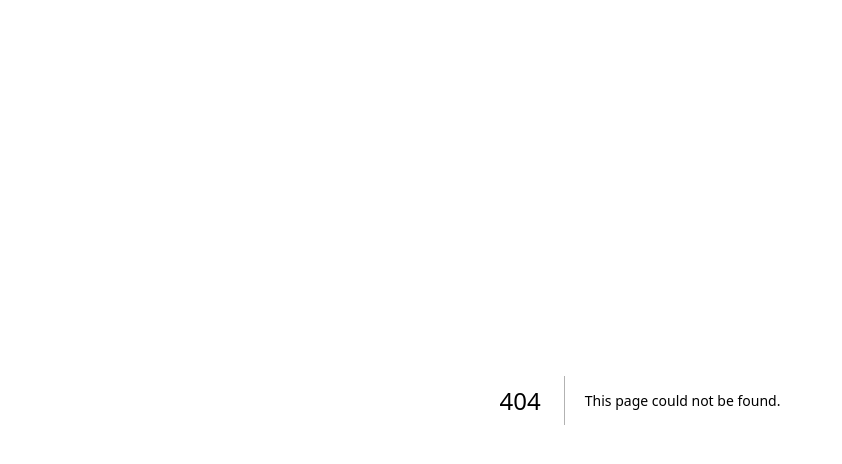
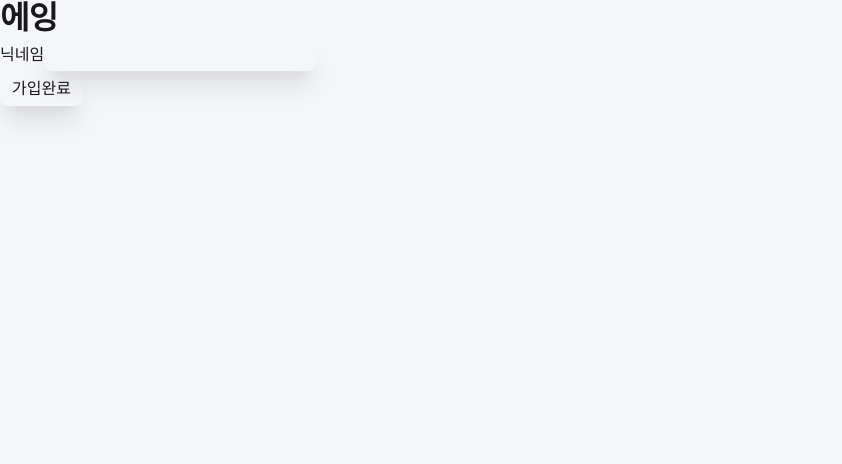
Before and after one commit to bbookng/zippyziggy, a Next.js app in the folder frontend/zippy-ziggy/: page /signup in a window 1280 px wide. Before the commit this address had no page. Shown: the top 464 px of the page, without its empty margins (0-842 px from the left). Built offline with nearby package versions, Linux system fonts and the light colour scheme.

Commit message:
[FE] feat : loginPage

```diff
--- /dev/null
+++ b/frontend/zippy-ziggy/src/components/Typography/Paragraph.tsx
@@ -0,0 +1,42 @@
+import { media } from '@/styles/media';
+import styled, { css, StyledComponent } from 'styled-components';
+
+enum Size {
+  small = '0.875rem',
+  medium = '1rem',
+  large = '1.25rem',
+}
+export interface ParagraphProps extends HTMLParagraphElement {
+  size?: keyof typeof Size;
+  color?: string;
+}
+
+const sizeStyles = css<{ size: keyof typeof Size }>`
+  ${({ size }) => css`
+    font-size: ${Size[size]};
+  `}
+`;
+
+const colorStyles = css<{ color }>`
+  ${({ theme, color }) => {
+    const selected = theme?.[color];
+    return css`
+      color: ${selected};
+    `;
+  }}
+`;
+
+const StyledParagraph = styled.p<ParagraphProps>`
+  ${sizeStyles}
+  ${colorStyles}
+`;
+
+function Paragraph({ children, color, size, ...rest }: ParagraphProps) {
+  return (
+    <StyledParagraph size={size} color={color} {...rest}>
+      {children}
+    </StyledParagraph>
+  );
+}
+
+export default Paragraph;
--- /dev/null
+++ b/frontend/zippy-ziggy/src/components/Typography/Title.tsx
@@ -0,0 +1,44 @@
+import styled from 'styled-components';
+
+export interface TitleProps {
+  children?: string;
+  margin?: string;
+  padding?: string;
+  fontWeight?: string;
+  display?: 'block' | 'inline-block' | 'inline-flex' | 'inline';
+  textAlign?: 'left' | 'right' | 'center' | 'justify' | 'inherit';
+}
+
+const Title = styled.h1<TitleProps>`
+  display: ${({ display }) => display || 'block'};
+  text-align: ${({ textAlign }) => textAlign || 'center'};
+  margin: ${({ margin }) => margin || 0};
+  padding: ${({ padding }) => padding || 0};
+  font-weight: ${({ fontWeight }) => fontWeight || '700'};
+  letter-spacing: -0.02em;
+`;
+
+const TitleA = ({
+  children,
+  margin,
+  padding,
+  fontWeight,
+  display,
+  textAlign,
+  ...rest
+}: TitleProps) => {
+  return (
+    <Title
+      margin={margin}
+      padding={padding}
+      fontWeight={fontWeight}
+      display={display}
+      textAlign={textAlign}
+      {...rest}
+    >
+      {children}
+    </Title>
+  );
+};
+
+export default TitleA;
--- a/frontend/zippy-ziggy/src/components/navbar/navbar.tsx
+++ b/frontend/zippy-ziggy/src/components/navbar/navbar.tsx
@@ -1,6 +1,7 @@
 /* eslint-disable react-hooks/exhaustive-deps */
 import React, { useEffect, useRef, useState } from 'react';
 import Image from 'next/image';
+import Link from 'next/link';
 import { NavWrapper, NavList, NavOption, ToggleBtn, Logo, NavUser } from './navbar.style';
 
 const Navbar = ({ toggleTheme }) => {
@@ -76,6 +77,7 @@ const Navbar = ({ toggleTheme }) => {
       <NavUser>
         <div>북</div>
         <div className="item">종</div>
+        <Link href={{ pathname: '/login' }}>
           <Image
             src="/images/noProfile.png"
             alt="프사"
@@ -83,6 +85,7 @@ const Navbar = ({ toggleTheme }) => {
             height={30}
             className="profileImage item"
           />
+        </Link>
       </NavUser>
     </NavWrapper>
   );
--- /dev/null
+++ b/frontend/zippy-ziggy/src/pages/signup.tsx
@@ -0,0 +1,50 @@
+import { useState } from 'react';
+import { useRouter } from 'next/router';
+import Title from '@/components/Typography/Title';
+import Paragraph from '@/components/Typography/Paragraph';
+// import firebase from 'firebase/app';
+// import 'firebase/auth';
+
+export default function SignUp() {
+  const [nickname, setNickname] = useState('');
+  const router = useRouter();
+
+  const handleSignUp = async (e) => {
+    e.preventDefault();
+    try {
+      /*
+      const { user } = await firebase
+        .auth()
+        .createUserWithEmailAndPassword(email, password);
+      await user.updateProfile({ displayName: nickname });
+      */
+      router.push('/');
+    } catch (exception) {
+      console.log(exception);
+    }
+  };
+
+  return (
+    <div>
+      <Title textAlign="left">에잉</Title>
+
+      {/* <Paragraph size="large" color="infoColor">
+        앗살라마이쿰 사와디캅
+      </Paragraph> */}
+
+      <form onSubmit={handleSignUp}>
+        <div>
+          <label htmlFor="nickname">닉네임</label>
+          <input
+            type="text"
+            id="nickname"
+            value={nickname}
+            onChange={(e) => setNickname(e.target.value)}
+            required
+          />
+        </div>
+        <button type="submit">가입완료</button>
+      </form>
+    </div>
+  );
+}
```
Also changed, not shown: frontend/zippy-ziggy/src/pages/login.tsx (added, +27 -0 lines), frontend/zippy-ziggy/src/components/Typography/Caption.tsx (added). Lines whose indentation alone changed are shown as unchanged.
